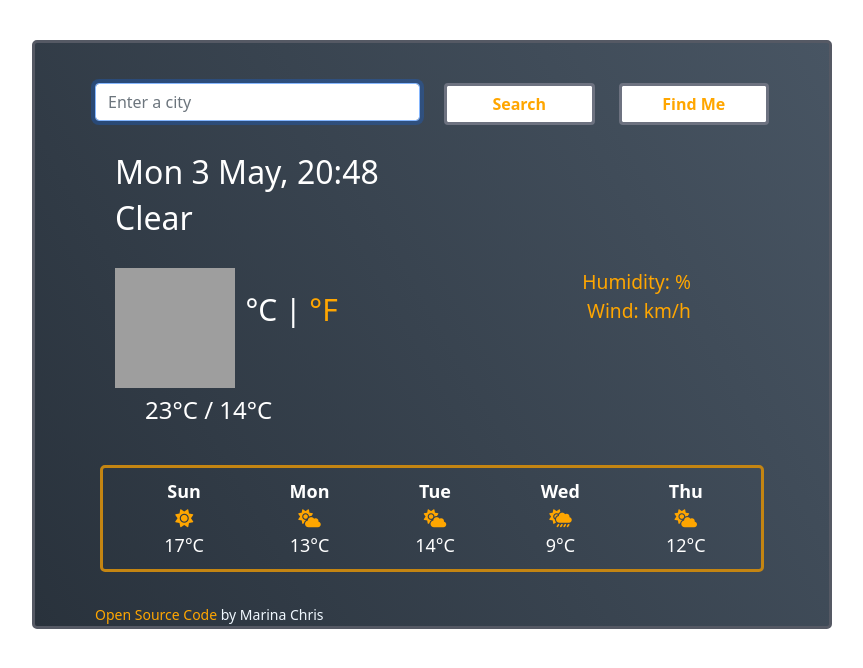
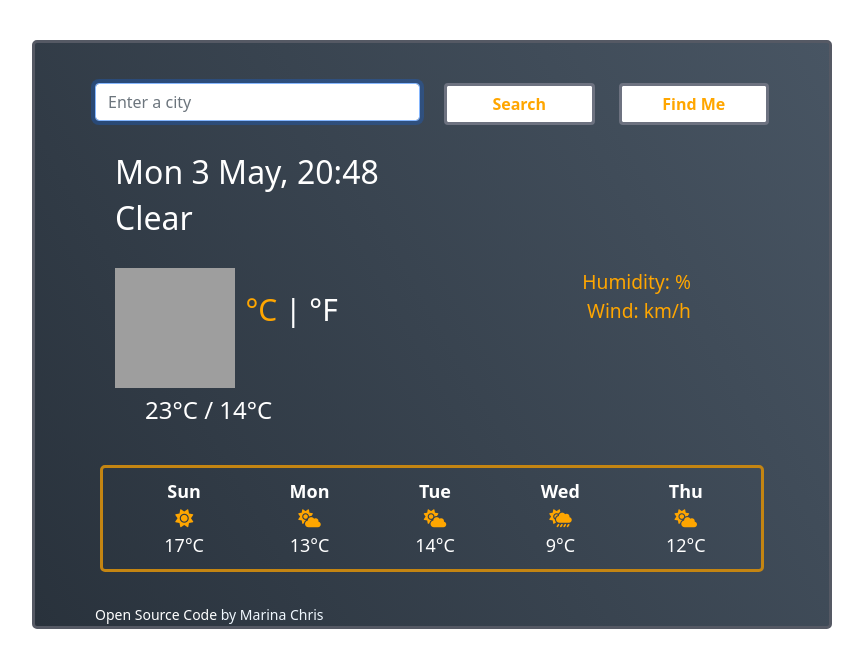
Before and after one commit to MarinaChris/weather-app-shecodes, a plain HTML site: page index.html in a window 1280 px wide. Shown: the whole page, without its empty margins (208-1071 px from the left). Drawn offline with nearby package versions, Linux system fonts and the light colour scheme; no server answers; grey boxes are pictures that could not be loaded.

Commit message:
Update style.css

```diff
--- a/style.css
+++ b/style.css
@@ -56,10 +56,10 @@ h2 {
 }
 a {
   text-decoration: none;
-  color: #ffa600;
+  color: #fff;
 }
 a:hover {
-  color: #fff;
+  color: #ffa600;
 }
 h4 {
   font-weight: lighter;
@@ -97,5 +97,5 @@ li {
   color: aliceblue;
 }
 .active {
-  color: #fff;
+  color: #ffa600;
 }
```
